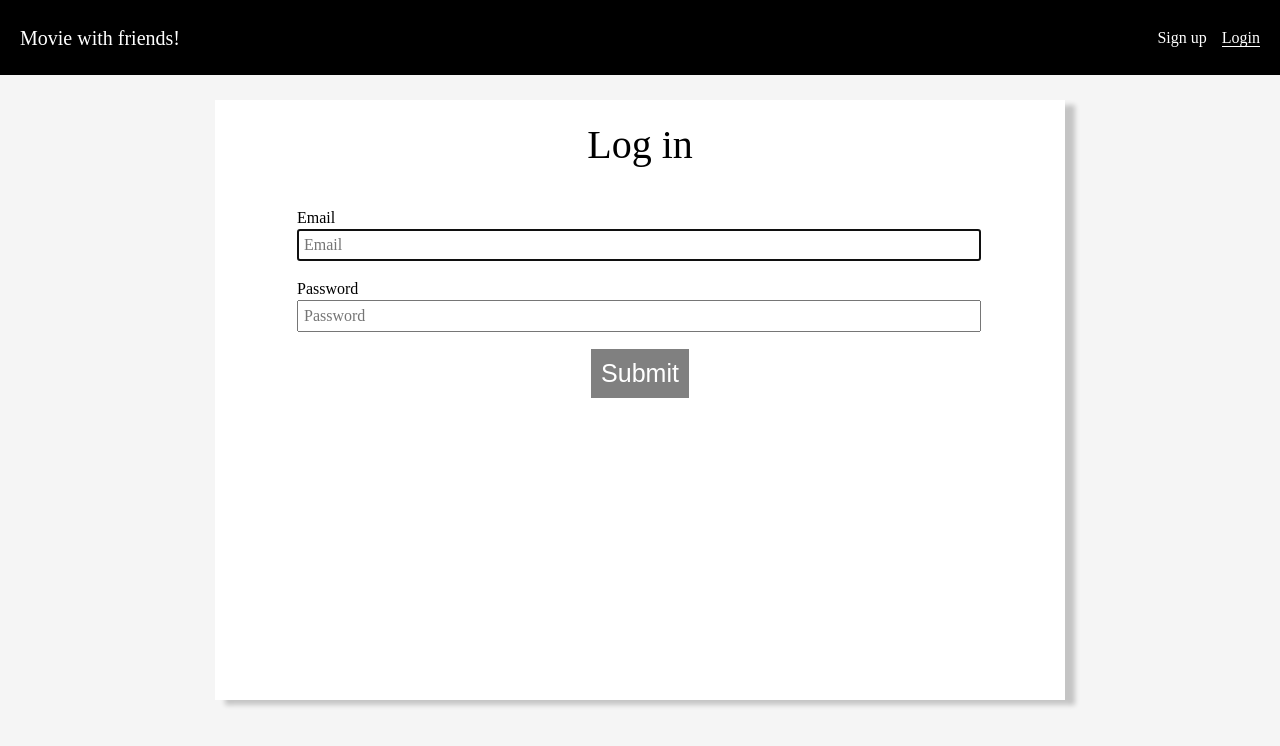
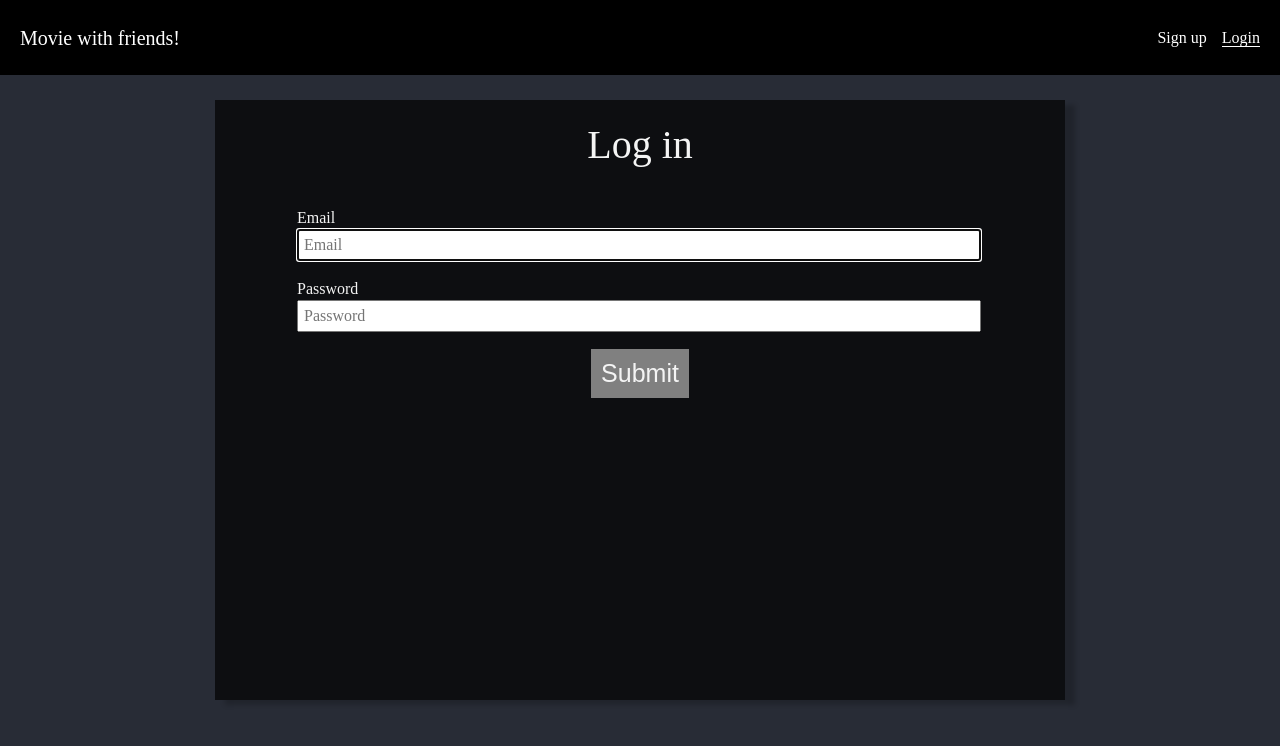
Before and after one commit to Steven2120/fullstack-mern-movie-with-friends, a React (Create React App) app in the folder auth-frontend/: page /login in a window 1280 px wide. Shown: the top 746 px of the page. Built offline with nearby package versions, Linux system fonts and the light colour scheme.

Commit message:
updated styling of signup and login

```diff
--- a/auth-frontend/src/components/Signup/Signup.css
+++ b/auth-frontend/src/components/Signup/Signup.css
@@ -1,10 +1,10 @@
 body {
-    background-color: #f5f5f5;
+    background-color: #282c36;
   }
   .container {
     width: 850px;
     height: 600px;
-    background-color: white;
+    background-color: rgba(0, 0, 0, 0.678);
     box-shadow: 10px 5px 5px rgba(0, 0, 0, 0.2);
     position: absolute;
     top: 0;
@@ -12,6 +12,7 @@ body {
     left: 0;
     right: 0;
     margin: auto;
+    color: #f4f4f4;
   }
   .form-text {
     text-align: center;
@@ -62,7 +63,7 @@ body {
     padding: 10px 10px;
     border: none;
     background-color: black;
-    color: white;
+    color: #f4f4f4;
     font-size: 25px;
     cursor: pointer;
   }
@@ -70,6 +71,6 @@ body {
     background-color: grey;
   }
   .errorMessage {
-    font-size: 16px;
+    font-size: 1em;
     color: red;
   }
```
